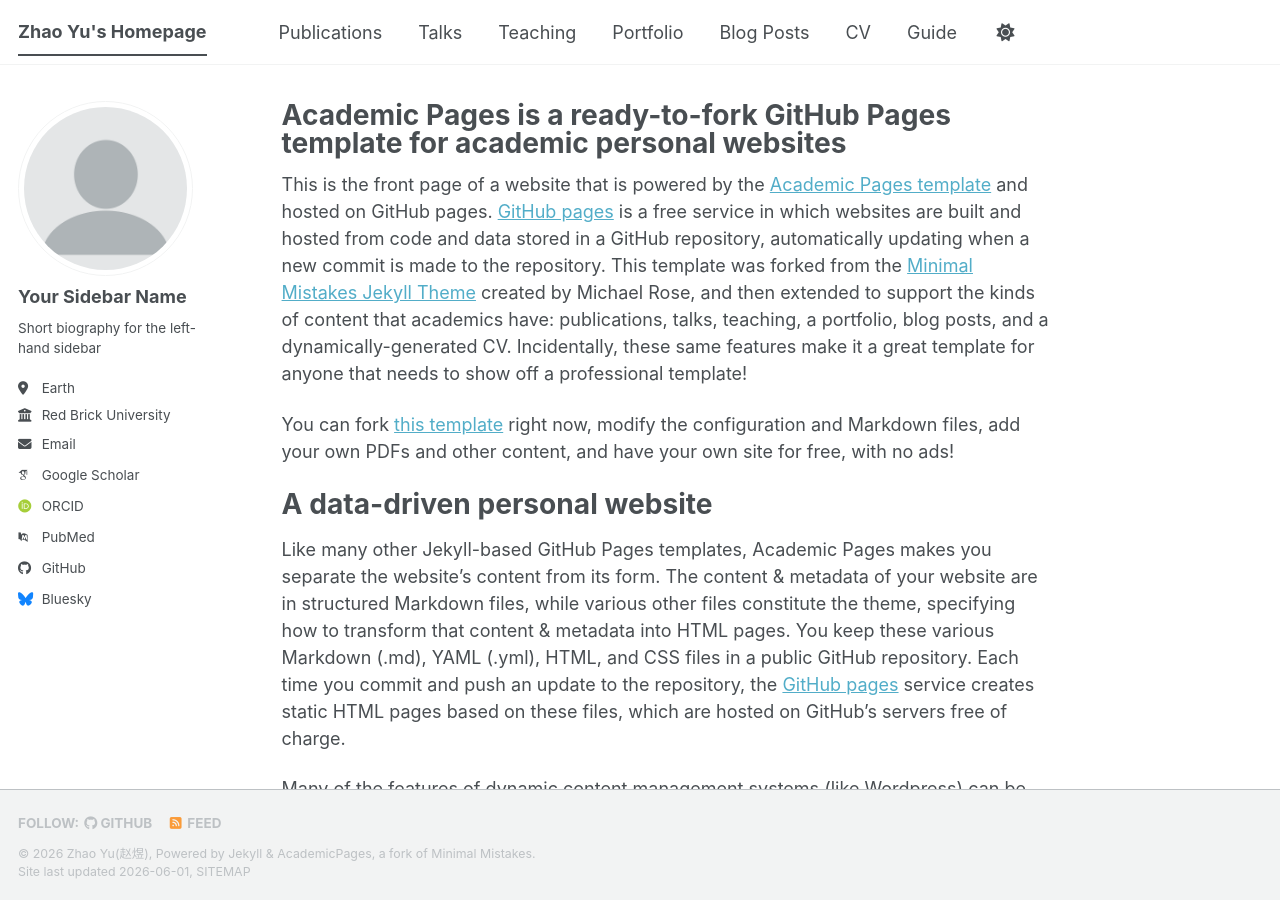
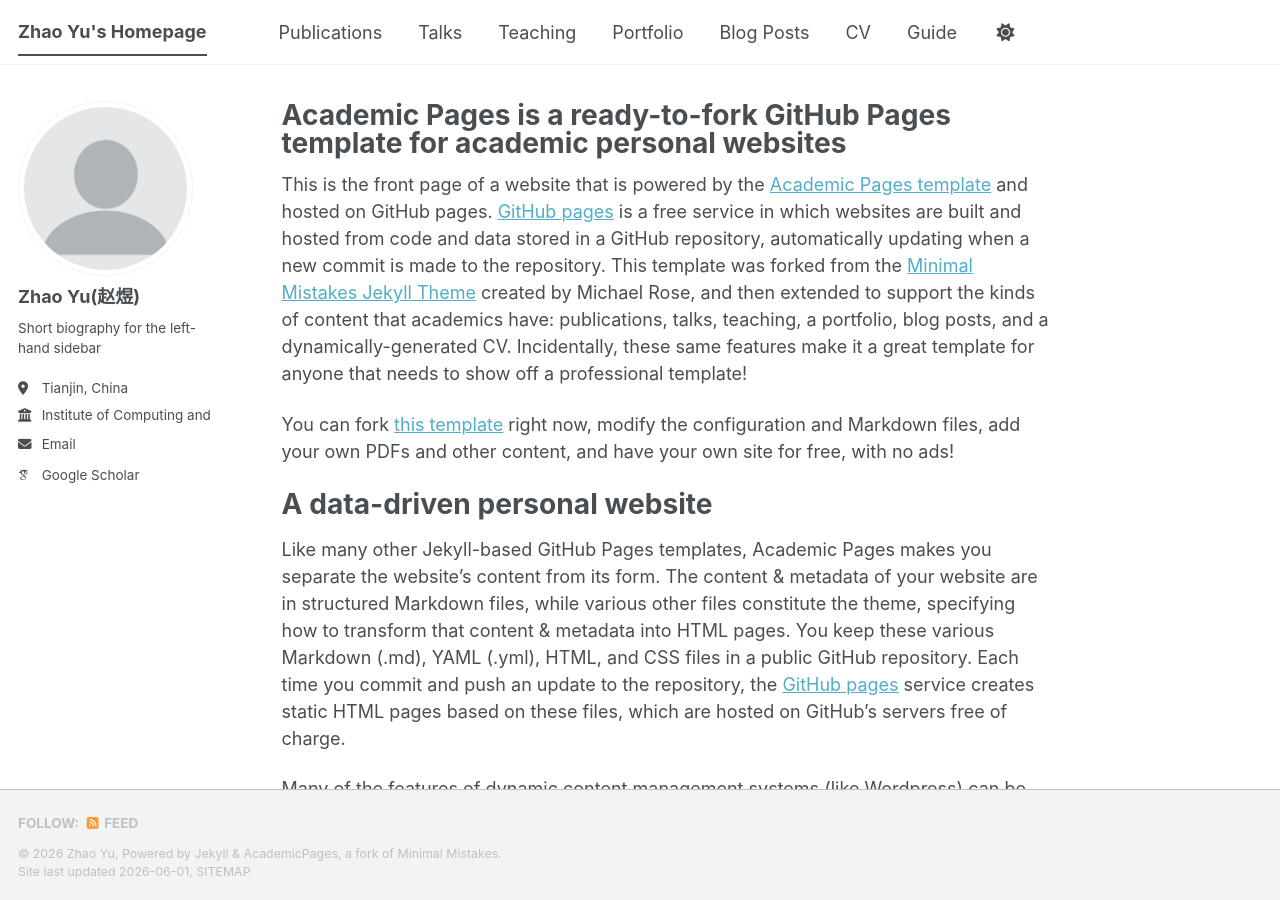
Before and after one commit to zhaoyucs/zhaoyucs.github.io, a Jekyll site: the page built from _pages/about.md, in a window 1280 px wide and 900 px high. Built offline with Jekyll 4.4.1, drawn with Linux system fonts in a browser that asks for light colours; some web fonts are replaced; a script bundle is joined from its source files by our own code; library files that are not in the unit come from our copies.

Commit message:
Update _config.yml

```diff
--- a/_config.yml
+++ b/_config.yml
@@ -11,7 +11,7 @@ locale                   : "en-US"
 site_theme               : "default" # The available themes options are "default", "air", "sunrise", "mint", "dirt" and "contrast"
 title                    : "Zhao Yu's Homepage"
 title_separator          : "-"
-name                     : &name "Zhao Yu(赵煜)"
+name                     : &name "Zhao Yu"
 description              : &description "Your Name's academic portfolio"   # Update this with a general description of your site, this is the default if not overridden by a page
 url                      : https://academicpages.github.io # The base hostname & protocol for your site e.g. "https://[your GitHub username].github.io",
                                                            # or if you already have some other page hosted on Github then use "https://[your GitHub username].github.io/[Your Repo Name]"
@@ -24,24 +24,24 @@ repository               : "zhaoyucs/zhaoyucs.github.io"
 author:
   # Biographic information
   avatar           : "profile.png"
-  name             : "Your Sidebar Name"
+  name             : "Zhao Yu(赵煜)"
   pronouns         : # example: "she/her"
   bio              : "Short biography for the left-hand sidebar"
-  location         : "Earth"
-  employer         : "Red Brick University"
+  location         : "Tianjin, China"
+  employer         : "Institute of Computing and Intelligence, Harbin Institute of Technology (Shenzhen)"
   uri              : # URL
-  email            : "none@example.org"
+  email            : "zhaoyu9067@live.cn"
 
   # Academic websites
   academia         : # URL
   arxiv            : # URL - Update with the correct link to your profile
-  googlescholar    : "https://scholar.google.com/citations?user=PS_CX0AAAAAJ"
+  googlescholar    : "https://scholar.google.com/citations?user=jeW8EcYAAAAJ"
   inspire-hep      : # URL
   impactstory      : # URL
-  orcid            : "https://orcid.org/yourorcidurl"
+  orcid            : # URL
   semantic         : # URL
   ssrn             : # URL
-  pubmed           : "https://www.ncbi.nlm.nih.gov/pubmed/?term=john+snow"
+  pubmed           : # URL
   researchgate     : # URL
   scopus           : # URL
   zotero           : # URL
@@ -51,13 +51,13 @@ author:
   bitbucket        : # Username - Update with your username on the site
   codepen          : # Username
   dribbble         : # Username
-  github           : "academicpages"
+  github           : # Username
   kaggle           : # Username
   stackoverflow    : # User number or user number and name (i.e., use "1" or "1/jeff-atwood")
 
   # Social media
   artstation       : # Username
-  bluesky          : "bsky.app" # Replace this with you Bluesky username
+  bluesky          : # Replace this with you Bluesky username
   facebook         : # Username
   flickr           : # Username
   foursquare       : # Username
```
